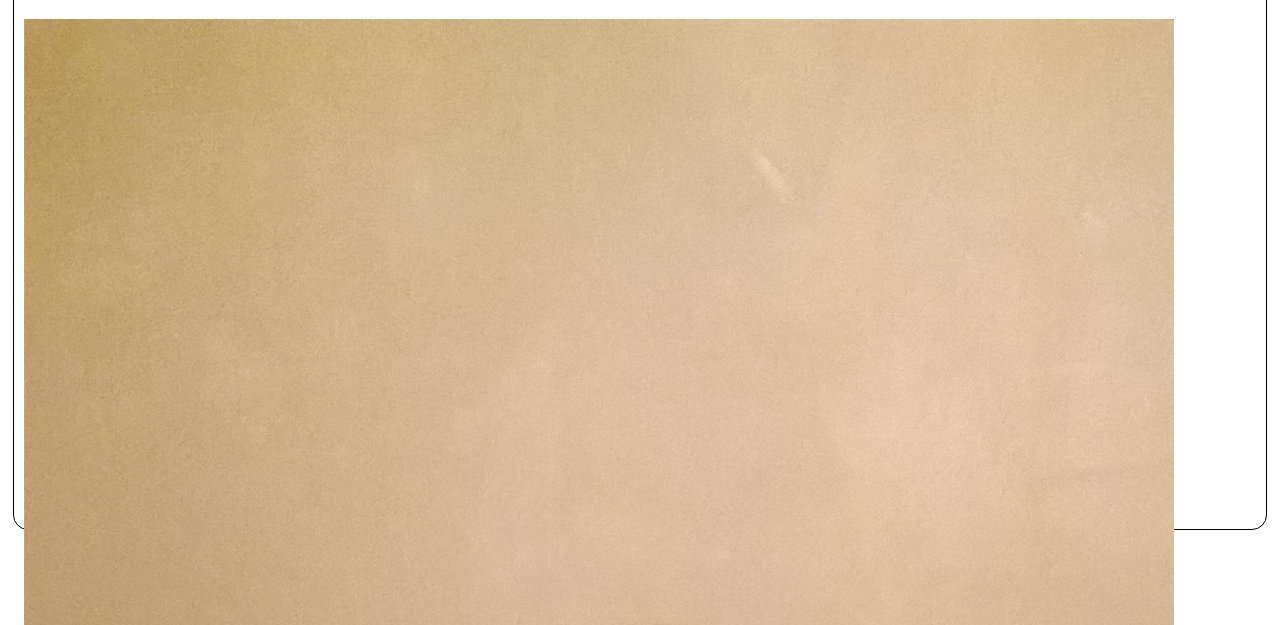
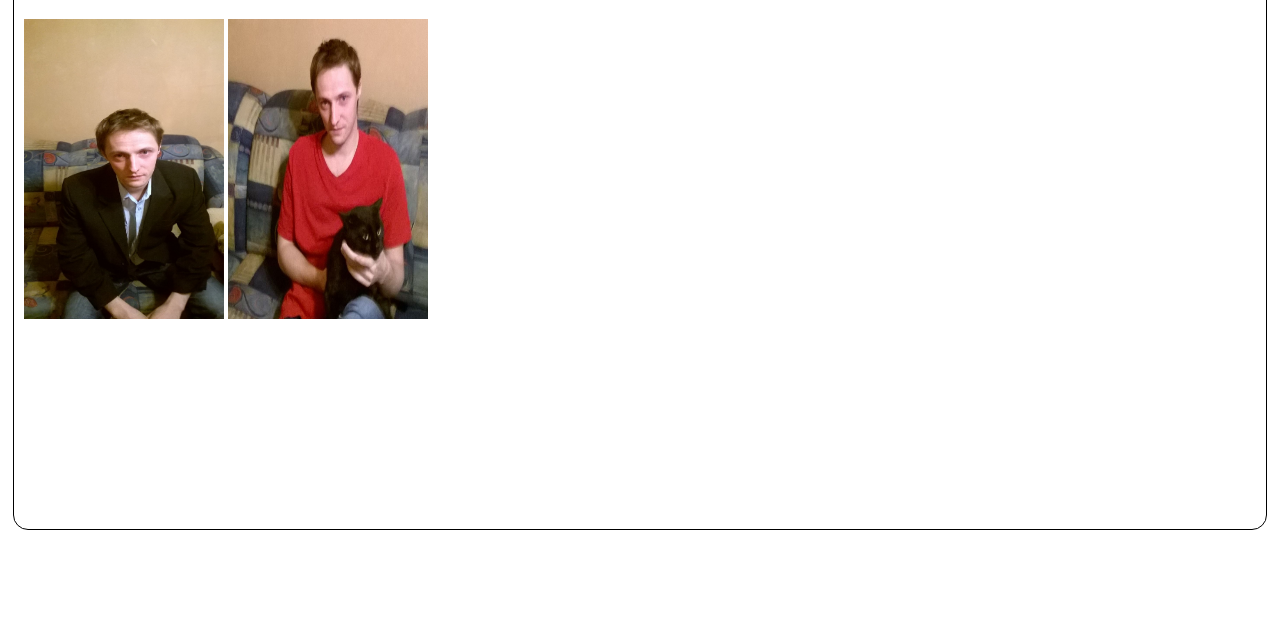
Before and after one commit to anwar1987/web, a plain HTML site: page kepek.html in a window 1280 px wide. Shown: the part 128-753 px from the top of the page. Drawn offline with Linux system fonts and the light colour scheme.

Commit message:
Update kepek.html

```diff
--- a/kepek.html
+++ b/kepek.html
@@ -10,8 +10,8 @@
   <div class="keret">
 <h1>Képek, élet események</h1>
 <div style="height:500px; width:1000px;">
-<img src="15896200_409704102754348_6403977323550669071_o.jpg" />
-<img src="15726255_406434999747925_8790546281152353519_n.jpg" />
+<img src="15896200_409704102754348_6403977323550669071_o.jpg" height="300" width="200" />
+<img src="15726255_406434999747925_8790546281152353519_n.jpg" height="300" width="200" />
  </div>
 </div>
 </body>
```
